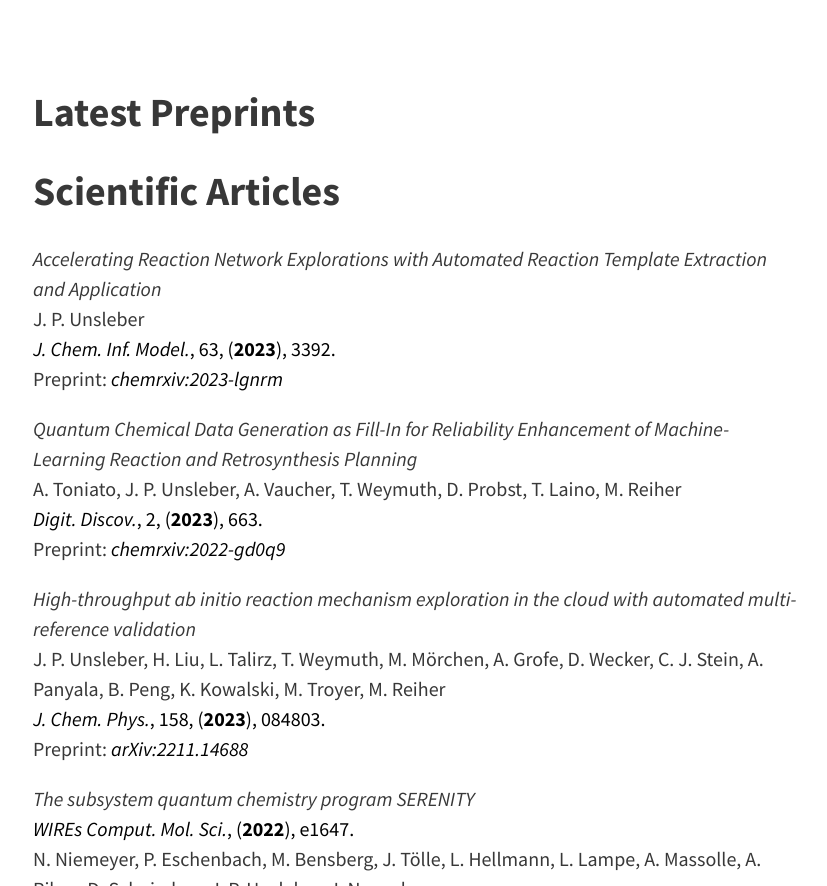
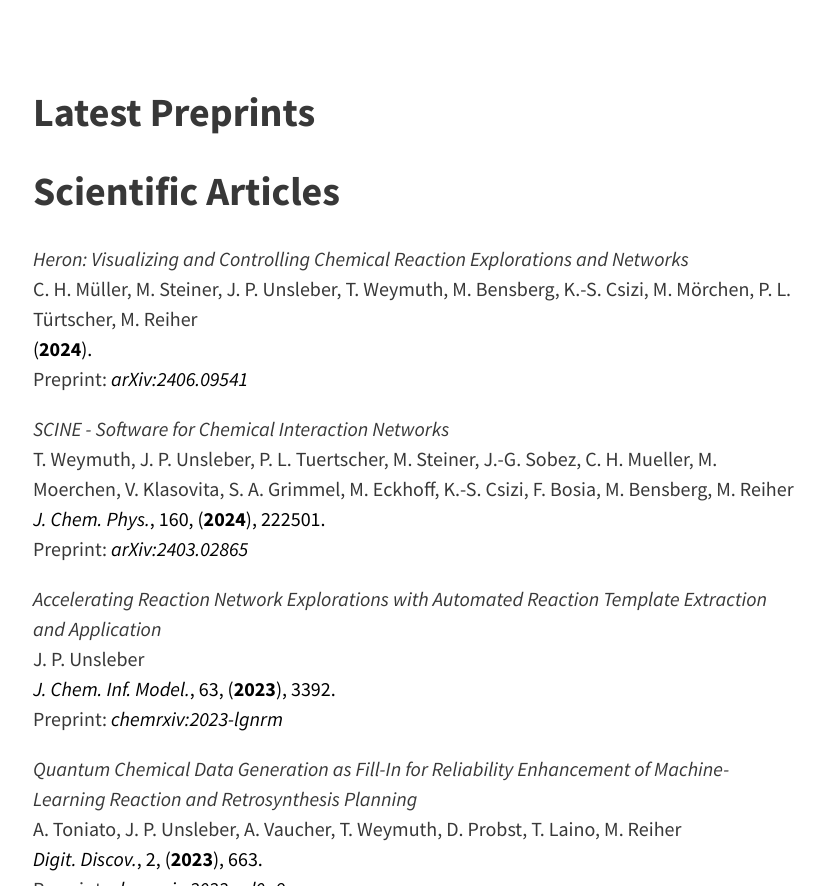
Before and after one commit to nabbelbabbel/nabbelbabbel.github.io, a Jekyll site: the page built from pages/publications.md, in a window 1280 px wide and 900 px high, scrolled down 384 px, cut to the strip 14-900 px from the top of the window. Shown: the whole strip, without its empty margins (223-1050 px from the left). Built offline with Jekyll 4.4.1, drawn with Linux system fonts in a browser that asks for light colours.

Commit message:
Update publications.md

```diff
--- a/pages/publications.md
+++ b/pages/publications.md
@@ -10,6 +10,16 @@ tags: [Article]
 
 
 ## Scientific Articles
+*Heron: Visualizing and Controlling Chemical Reaction Explorations and Networks*
+C. H. Müller, M. Steiner, J. P. Unsleber, T. Weymuth, M. Bensberg, K.-S. Csizi, M. Mörchen, P. L. Türtscher, M. Reiher
+[(**2024**).](https://arxiv.org/abs/2406.09541)
+Preprint: [*arXiv:2406.09541*](https://arxiv.org/abs/2406.09541)
+
+*SCINE - Software for Chemical Interaction Networks*
+T. Weymuth, J. P. Unsleber, P. L. Tuertscher, M. Steiner, J.-G. Sobez, C. H. Mueller, M. Moerchen, V. Klasovita, S. A. Grimmel, M. Eckhoff, K.-S. Csizi, F. Bosia, M. Bensberg, M. Reiher
+[*J. Chem. Phys.*, 160, (**2024**), 222501.](https://doi.org/10.1063/5.0206974)
+Preprint: [*arXiv:2403.02865*](https://arxiv.org/abs/2403.02865)
+
 *Accelerating Reaction Network Explorations with Automated Reaction Template Extraction and Application*
 J. P. Unsleber
 [*J. Chem. Inf. Model.*, 63, (**2023**), 3392.](https://doi.org/10.1021/acs.jcim.3c00102)
```
